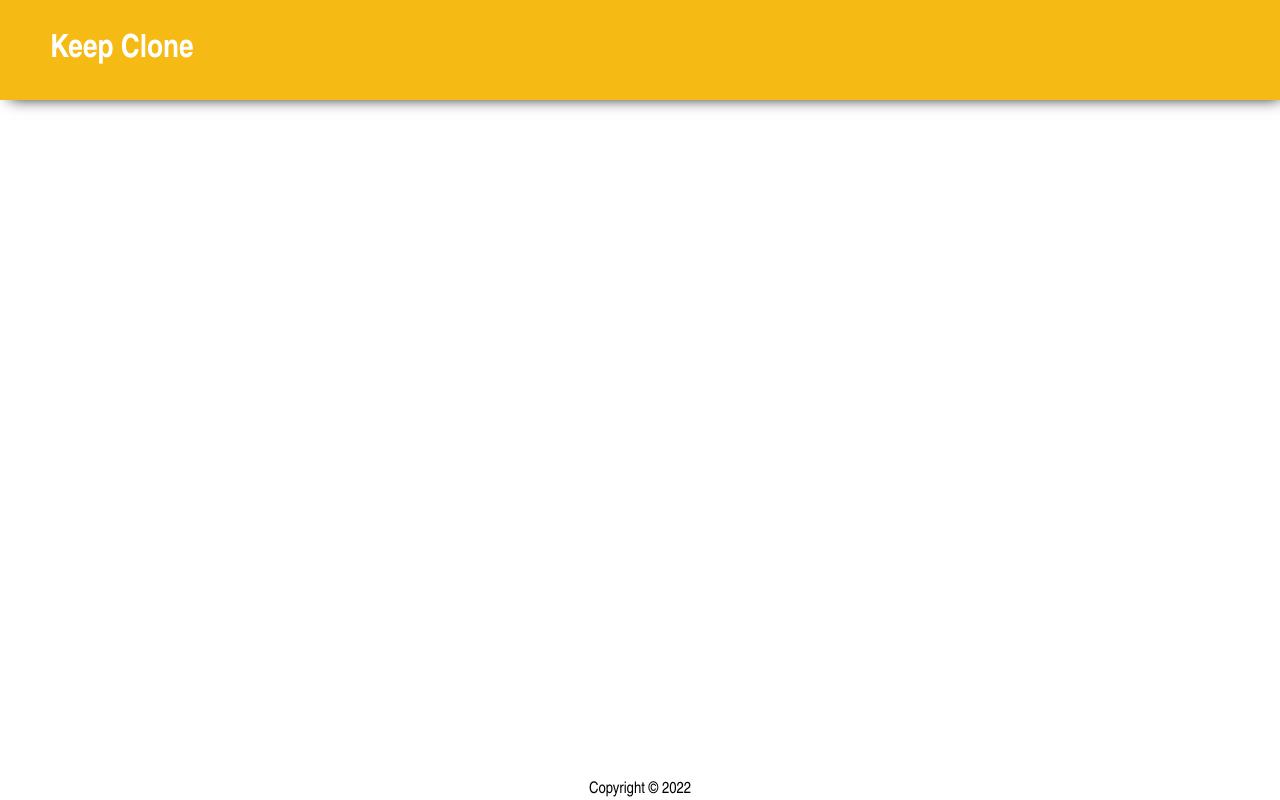
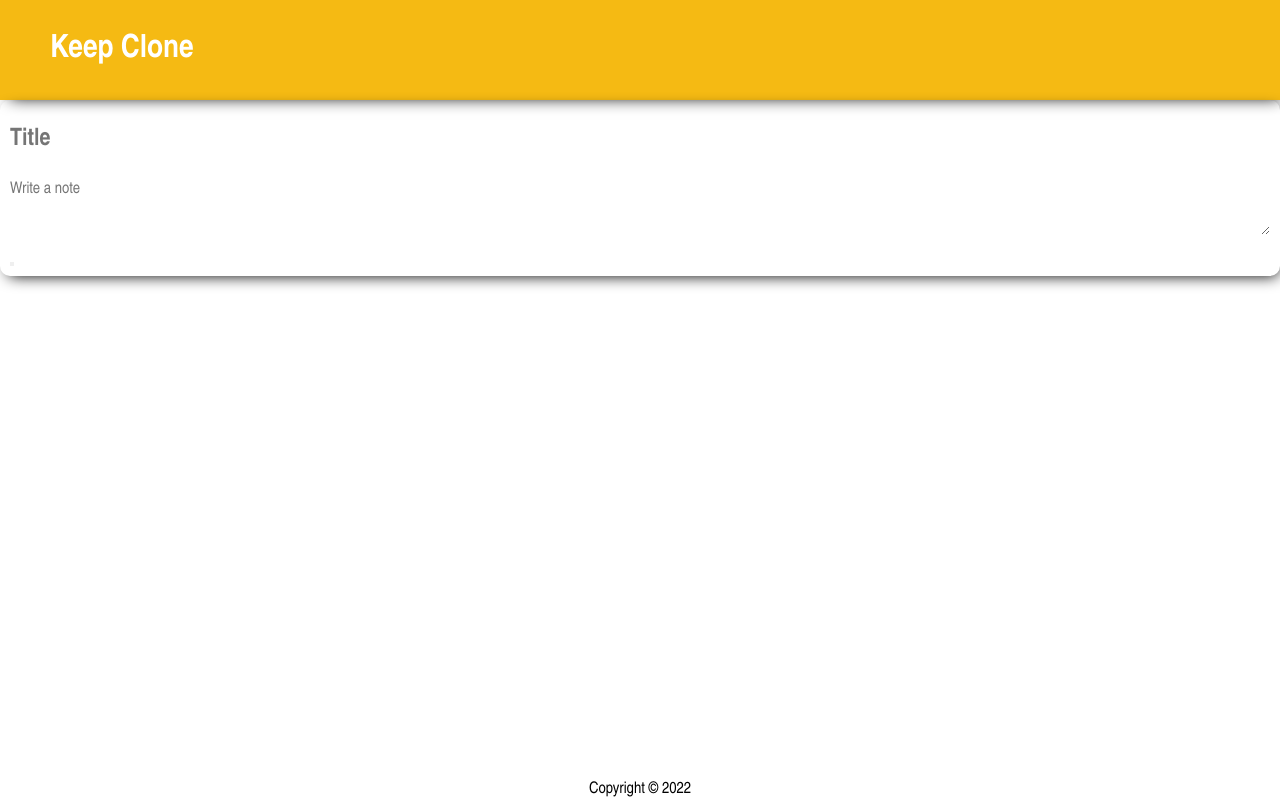
Before and after one commit to anuragyadav20062002/Google-Keep-Clone-React, a React (Create React App) app: page / in a window 1280 px wide. Built offline with nearby package versions, Linux system fonts and the light colour scheme.

Commit message:
added material ui buttons

```diff
--- a/package.json
+++ b/package.json
@@ -3,6 +3,7 @@
   "version": "0.1.0",
   "private": true,
   "dependencies": {
+    "@material-ui/core": "^4.12.3",
     "@testing-library/jest-dom": "^5.16.2",
     "@testing-library/react": "^12.1.2",
     "@testing-library/user-event": "^13.5.0",
--- a/src/Components/CreateNote.jsx
+++ b/src/Components/CreateNote.jsx
@@ -1,9 +1,15 @@
 import React from "react"
-
+import Button from "@mui/material/Button"
 const CreateNote = () => {
   return (
     <>
-      <div></div>
+      <div className="main_node">
+        <form action="">
+          <input type="text" placeholder="Title" />
+          <textarea cols="" rows="" placeholder="Write a note"></textarea>
+          <button></button>
+        </form>
+      </div>
     </>
   )
 }
```
Also changed, not shown: 1 other file (tests, documents, lock files or other folders).
